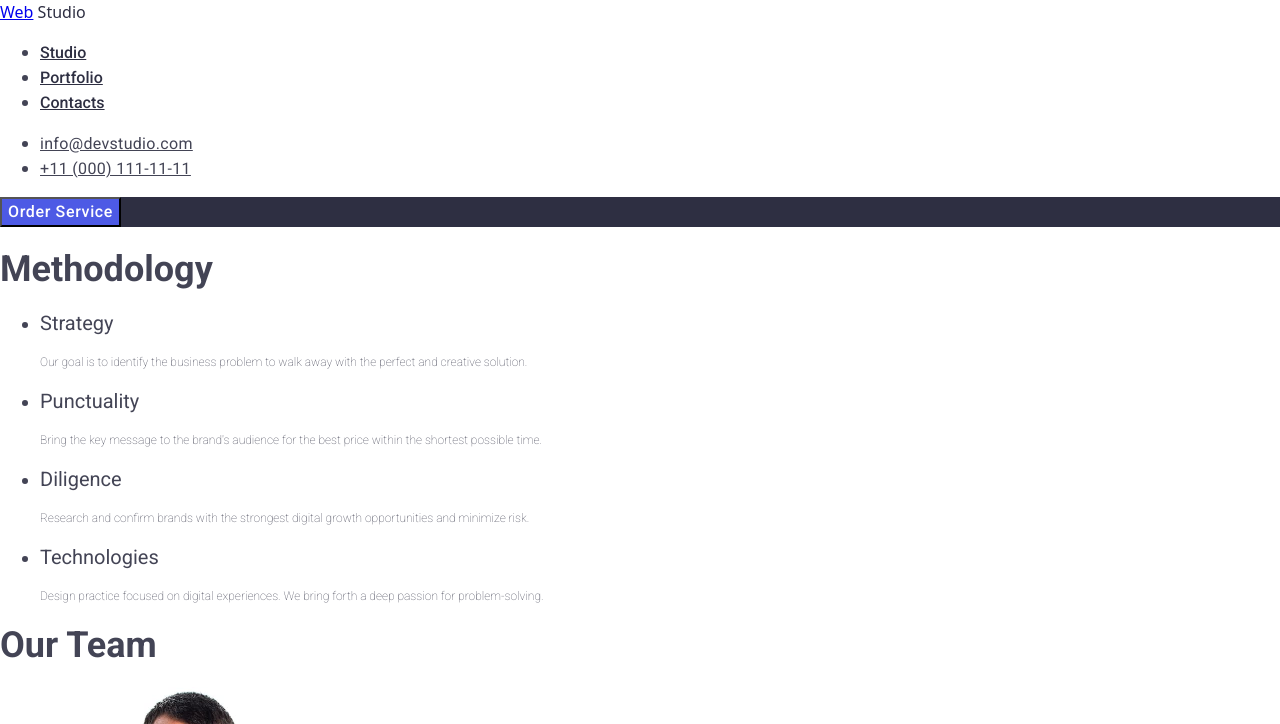
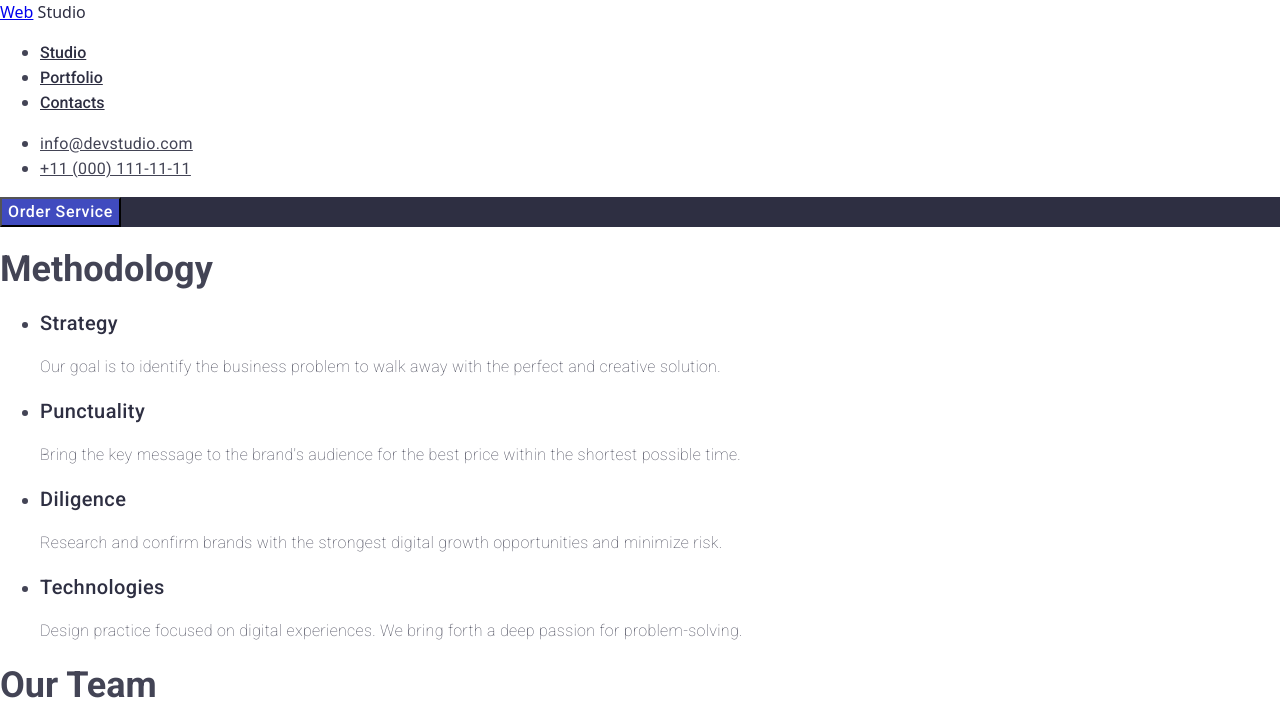
Before and after one commit to Vonels/goit-markup-hw-02, a plain HTML site: page index.html in a window 1280 px wide. Both pictures are taken after a click on the button "Order Service". Shown: the top 724 px of the page. Drawn offline with nearby package versions, Linux system fonts and the light colour scheme.

Commit message:
add initial files

```diff
--- a/CSS/styles.css
+++ b/CSS/styles.css
@@ -45,19 +45,19 @@ h2 {
     letter-spacing: 2%;
 }
 
-h3 {
+.spdt-title {
     font-family: "Roboto", sans-serif;
-    font-weight: normal;
+    font-weight: 500;
     font-size: 20px;
-    letter-spacing: 2%;
+    letter-spacing: 0.02em;
+    color: #2e2f42;
 }
-
-p {
+.spdt-title-section {
     font-family: "Roboto", sans-serif;
     font-weight: 100;
-    font-size: 12px;
-    letter-spacing: 2%;
-    line-height: 14px;
+    font-size: 16px;
+    letter-spacing: 0.02em;
+    line-height: 1.5;
 }
 
 .fon-title {
@@ -78,6 +78,11 @@ p {
 .button-title:hover {
     background-color: #404BBF;
 }
+
+.button-title:focus {
+     background-color: #404BBF;
+}
+
 .link-title {
     font-family: "Roboto", sans-serif;
     font-weight: 500;
@@ -112,22 +117,6 @@ p {
    letter-spacing: 0.02em;
    color: #404BBF;
 }
-button:hover, button:focus {
-    cursor: pointer;
-    display: flex;
-    flex-direction: row;
-    align-items: flex-start;
-    padding: 16px 32px;
-    gap: 10px;
-    position: absolute;
-    width: 169px;
-    height: 56px;
-    left: 20px;
-    top: 88px;
-    background: #404BBF;
-    box-shadow: 0px 4px 4px rgba(0, 0, 0, 0.15);
-    border-radius: 4px;
-}
 
 footer {
     background-color: #2e2f42;
--- a/index.html
+++ b/index.html
@@ -58,27 +58,27 @@
             <h2>Methodology</h2>
              <ul>
                  <li>
-                     <h3>Strategy</h3>
-                      <p>Our goal is to identify the business
+                     <h3 class="spdt-title">Strategy</h3>
+                      <p class="spdt-title-section">Our goal is to identify the business
                       problem to walk away with the
                      perfect and creative solution.
                      </p>
                  </li>
                   <li>
-                     <h3>Punctuality</h3>
-                     <p>Bring the key message to the brand's audience
+                     <h3 class="spdt-title">Punctuality</h3>
+                     <p class="spdt-title-section">Bring the key message to the brand's audience
                      for the best price within the shortest possible time.
                      </p>
                  </li>
                  <li>
-                     <h3>Diligence</h3>
-                     <p>Research and confirm brands with the strongest
+                     <h3 class="spdt-title">Diligence</h3>
+                     <p class="spdt-title-section">Research and confirm brands with the strongest
                      digital growth opportunities and minimize risk.
                      </p>
                  </li>
                  <li>
-                     <h3>Technologies</h3>
-                     <p>Design practice focused on digital experiences.
+                     <h3 class="spdt-title">Technologies</h3>
+                     <p class="spdt-title-section">Design practice focused on digital experiences.
                       We bring forth a deep passion for problem-solving.
                      </p>
                  </li>
```
